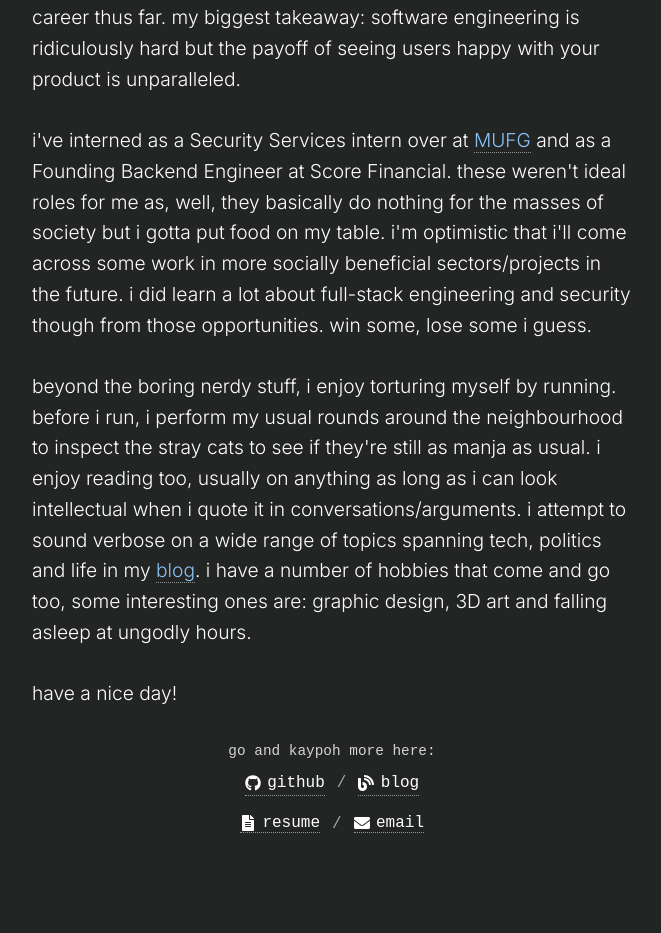
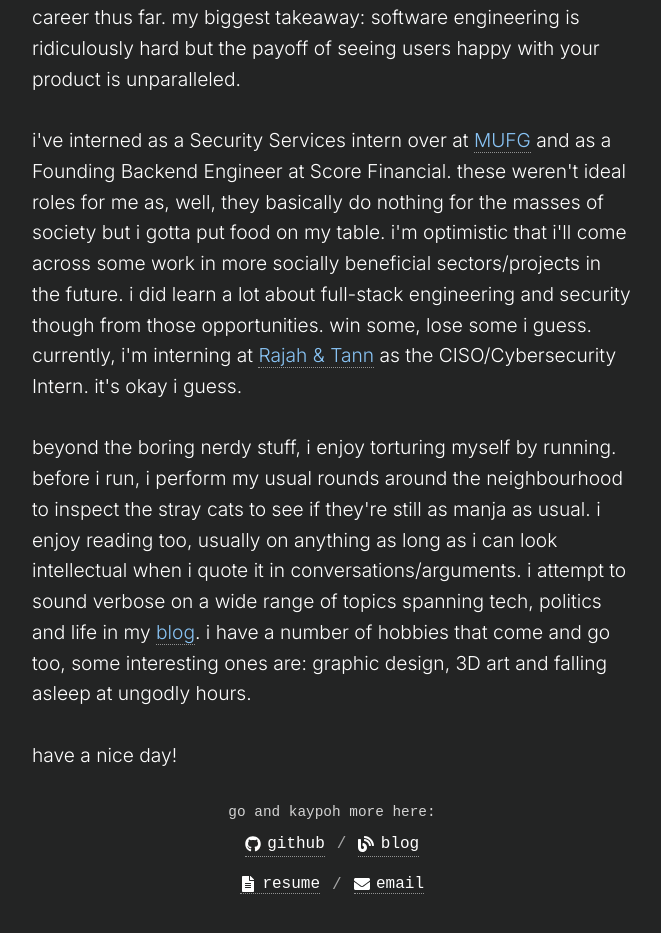
Before and after one commit to qilstiano/qilstiano.github.io, a Next.js app: page / in a window 1280 px wide. Shown: the part 1007-1940 px from the top of the page, without its empty margins (308-969 px from the left). Before the commit the page ends 1907 px from the top, so only its background shows below. Built offline with nearby package versions, Linux system fonts and the light colour scheme.

Commit message:
Revise internship details and current position
Updated internship experience and added current role.

```diff
--- a/app/App.tsx
+++ b/app/App.tsx
@@ -51,7 +51,7 @@ function App() {
                         <p>
                             i've interned as a Security Services intern over at <a href="https://www.mufg.jp/english/index.html" target="_blank" rel="noopener noreferrer" className="inline-link">MUFG</a> and as a Founding Backend Engineer at Score Financial.
                             these weren't ideal roles for me as, well, they basically do nothing for the masses of society but i gotta put food on my table. i'm optimistic that i'll come across some work in more
-                            socially beneficial sectors/projects in the future. i did learn a lot about full-stack engineering and security though from those opportunities. win some, lose some i guess.
+                            socially beneficial sectors/projects in the future. i did learn a lot about full-stack engineering and security though from those opportunities. win some, lose some i guess. currently, i'm interning at <a href="https://sg.rajahtannasia.com/" target="_blank" rel="noopener noreferrer" className="inline-link">Rajah & Tann</a> as the CISO/Cybersecurity Intern. it's okay i guess.
                         </p>
                         <br></br>
                         <p>
```
